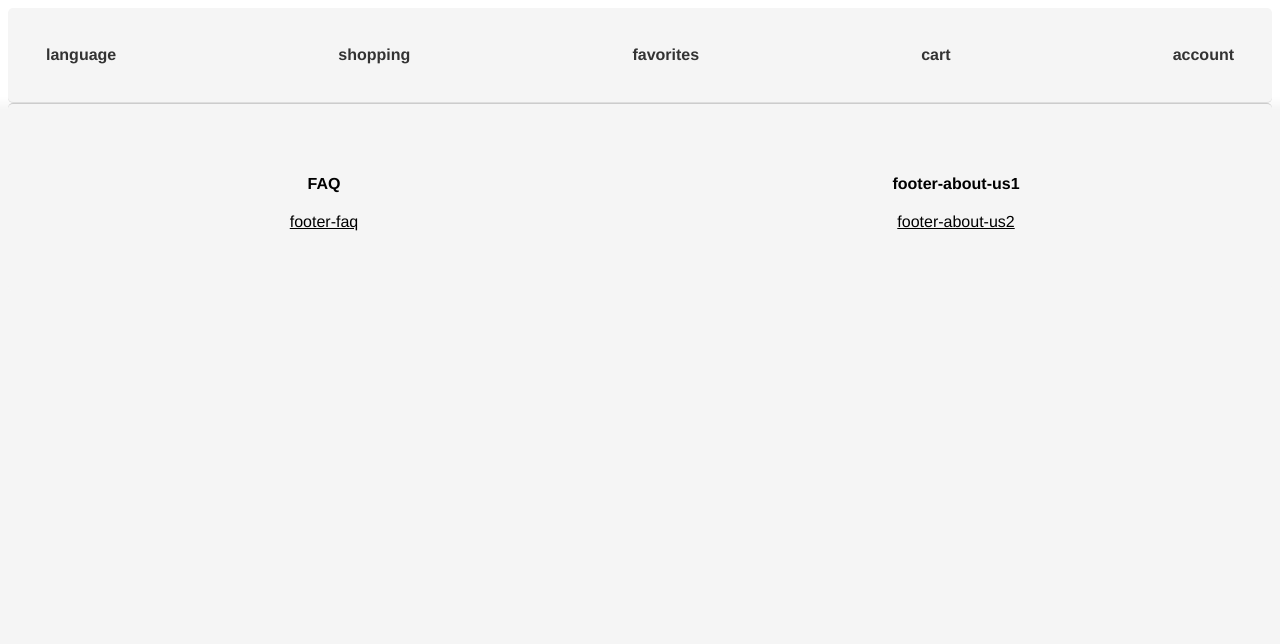
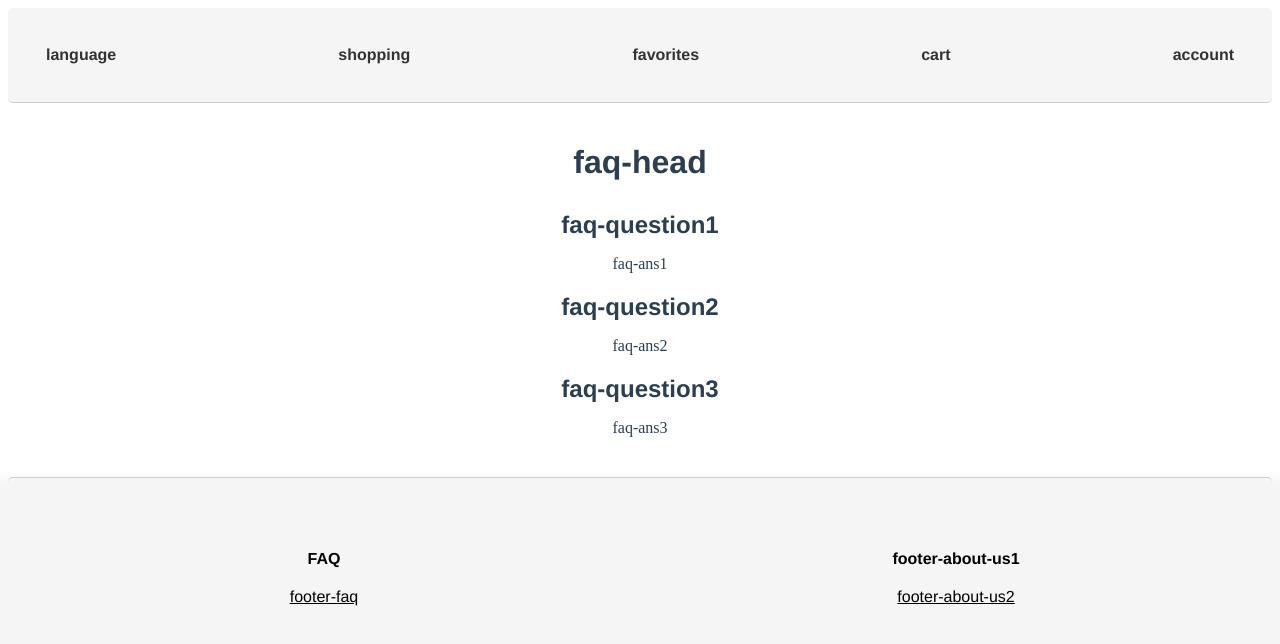
Before and after one commit to Shershulia/FullstackMarketplace, a Vue app in the folder frontend/: page /faq in a window 1280 px wide. Shown: the top 644 px of the page. Built offline with nearby package versions, Linux system fonts and the light colour scheme; what @fawmi/vue-google-maps would draw is missing.

Commit message:
FAQ and fixes

```diff
--- a/frontend/src/components/Search.vue
+++ b/frontend/src/components/Search.vue
@@ -26,7 +26,7 @@
       </select>
       <input
           type="text"
-          placeholder="Search by location (or Current)"
+          placeholder="Search by location - Current"
           class="searchInput"
           v-model="searchLocation"
           @keyup.enter="findLocation"
--- a/frontend/src/locales/en.json
+++ b/frontend/src/locales/en.json
@@ -25,5 +25,12 @@
   "about-us13": "We promise to provide our customers with the best possible shopping experience. If you ever have any questions or concerns, please don't hesitate to reach out to us.",
   "footer-faq": "List of Frequently Asked Questions",
   "footer-about-us1": "About Us",
-  "footer-about-us2": "About Us, our Story and Mission"
+  "footer-about-us2": "About Us, our Story and Mission",
+  "faq-head": "Frequently Asked Questions",
+  "faq-question1": "How do I list my items?",
+  "faq-question2": "What payment options are accepted?",
+  "faq-question3": "What kind of items are sold here?",
+  "faq-ans1": "You must register as a new user or log in if you already have an account in order to create new items.",
+  "faq-ans2": "Currently, we only allow payments using your credit or debit cards.",
+  "faq-ans3": "Anything you ever need or want can be found here. This site gives the users full freedom to buy and sell anything."
 }
--- a/frontend/src/locales/nb.json
+++ b/frontend/src/locales/nb.json
@@ -25,5 +25,12 @@
   "about-us13": "Vi lover å gi våre kunder en best mulig handleopplevelse. Hvis du noen gang har spørsmål eller bekymringer, ikke nøl med å ta kontakt med oss.",
   "footer-faq": "Ofte stilte spørsmål",
   "footer-about-us1": "Om Oss",
-  "footer-about-us2": "Om oss, vår historie og oppdrag"
+  "footer-about-us2": "Om oss, vår historie og oppdrag",
+  "faq-head": "Ofte Stilte Spørsmål",
+  "faq-question1": "Hvordan viser jeg varene mine?",
+  "faq-question2": "Hvilke betalingsalternativer aksepteres?",
+  "faq-question3": "Hva slags varer selges her?",
+  "faq-ans1": "Du må registrere deg som ny bruker eller logge inn hvis du allerede har en konto for å opprette nye elementer.",
+  "faq-ans2": "Foreløpig tillater vi kun betalinger med kreditt- eller debetkort.",
+  "faq-ans3": "Alt du trenger eller ønsker kan du finne her. Denne siden gir brukerne full frihet til å kjøpe og selge hva som helst."
 }
--- a/frontend/src/router/index.js
+++ b/frontend/src/router/index.js
@@ -9,6 +9,7 @@ import CreateItem from "@/views/CreateItem.vue";
 import AdminView from "@/views/admin/AdminView.vue";
 import CartView from "@/views/CartView";
 import CheckoutView from "@/views/CheckoutView";
+import FaqView from "@/views/FaqView";
 
 
 const routes = [
@@ -74,6 +75,11 @@ const routes = [
     path: "/checkout",
     name: "Checkout",
     component: CheckoutView,
+  },
+  {
+    path: "/faq",
+    name: "FaqView",
+    component: FaqView,
   }
 ];
 
--- a/frontend/src/views/CheckoutView.vue
+++ b/frontend/src/views/CheckoutView.vue
@@ -51,6 +51,7 @@ export default defineComponent({
   methods: {
     confirmPurchase() {
       this.confirmation = true
+      this.$store.state.cart.splice(0)
     },
   },
 })
--- /dev/null
+++ b/frontend/src/views/FaqView.vue
@@ -0,0 +1,42 @@
+<template>
+  <div class="faq-page">
+    <h1>{{ $t('faq-head') }}</h1>
+    <div class="faq-item">
+      <h2>{{ $t('faq-question1') }}</h2>
+      <p>{{ $t('faq-ans1') }}</p>
+    </div>
+    <div class="faq-item">
+      <h2>{{ $t('faq-question2') }}</h2>
+      <p>{{ $t('faq-ans2') }}</p>
+    </div>
+    <div class="faq-item">
+      <h2>{{ $t('faq-question3') }}</h2>
+      <p>{{ $t('faq-ans3') }}</p>
+    </div>
+  </div>
+</template>
+
+<script>
+export default {
+  name: 'FaqView',
+}
+</script>
+
+<style>
+.faq-page {
+  background-color: white;
+  padding: 20px;
+}
+
+.faq-item {
+  margin-bottom: 20px;
+}
+
+.faq-item h2 {
+  margin-bottom: 10px;
+}
+
+.faq-item p {
+  font-size: 16px;
+}
+</style>
```
